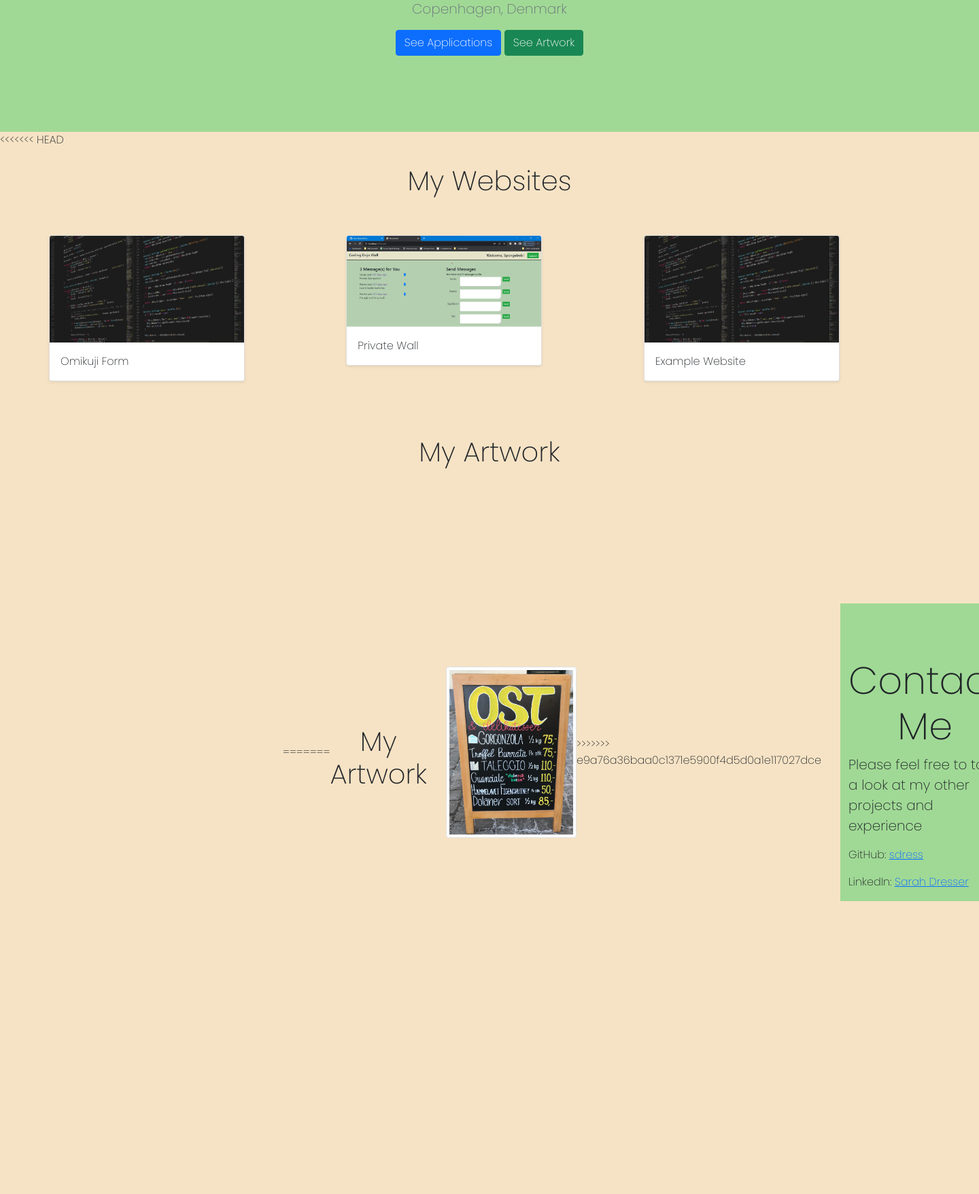
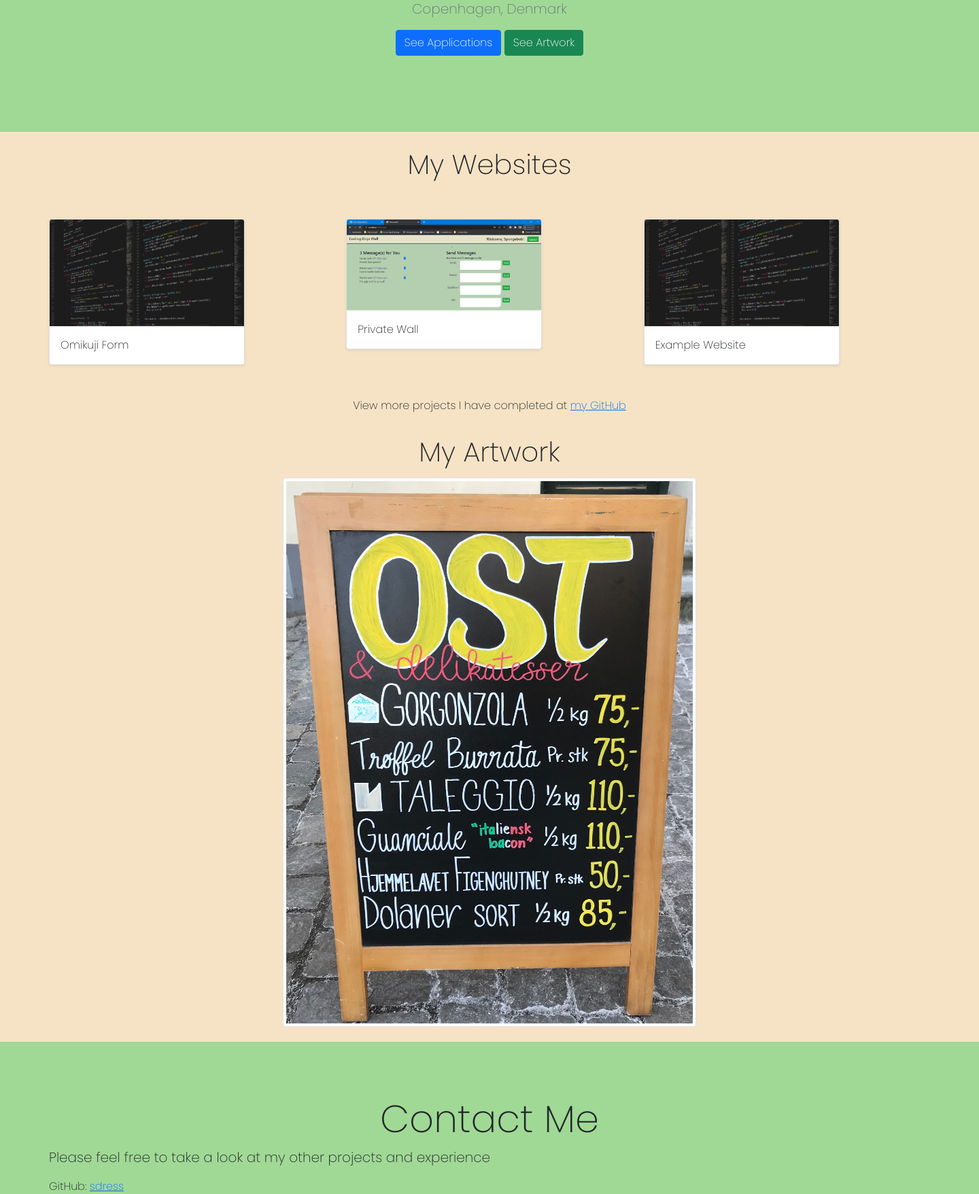
Before and after one commit to sdress/my-portfolio, a Django app: page /dashboard in a window 1440 px wide; the page is wider, and only the part inside the window is pictured. Shown: the part 184-1941 px from the top of that part at 68% size. Before the commit the page ends 1510 px from the top of that part, so only its background shows below. Run offline with Django 4.2, Linux system fonts and the light colour scheme.

Commit message:
saving additions to my websites section

```diff
--- a/my_portfolio_project/templates/dashboard.html
+++ b/my_portfolio_project/templates/dashboard.html
@@ -33,7 +33,6 @@
 
     </div>
 
-<<<<<<< HEAD
     <!-- My Websites Section -->
     <p id="scrollspyWebsites"></p>
     <h1 class="text-center mt-4">My Websites</h1>
@@ -72,6 +71,8 @@
         </div>
     </div>
 
+    <p class="text-center">View more projects I have completed at <a href="https://www.github.com/sdress">my GitHub</a></p>
+
     <!-- My Artwork Section -->
 
     <!-- carousel view -->
@@ -90,26 +91,6 @@
                     <img src="{% static 'imgs/bar_menu.jpg' %}" class="d-block w-100 img-responsive" alt="black bar menu on white table">
                 </div>
             </div>
-=======
-    <!-- My Artwork Section -->
-
-    <!-- carousel view -->
-    <p id="scrollspyArtwork"></p>
-    <h1 class="text-center mt-4">My Artwork</h1>
-    <div class="container d-flex justify-content-center align-items-center">
-        <div class="carousel slide carousel-fade p-3 d-flex align-items-center" data-bs-ride="carousel" style="height: 820px; width: 640px;">
-            <div class="carousel-inner">
-                <div class="carousel-item active img-thumbnail">
-                    <img src="{% static 'imgs/ost.jpg' %}" class="w-100 img-responsive" alt="Cheese shop menu board outside on cobblestone">
-                </div>
-                <div class="carousel-item img-thumbnail">
-                    <img src="{% static 'imgs/velkommen.jpg' %}" class="d-block w-100 img-responsive" alt="glass mirror with flourished writing that says, 'velkommen'">
-                </div>
-                <div class="carousel-item img-thumbnail">
-                    <img src="{% static 'imgs/bar_menu.jpg' %}" class="d-block w-100 img-responsive" alt="black bar menu on white table">
-                </div>
-            </div>
->>>>>>> e9a76a36baa0c1371e5900f4d5d0a1e117027dce
             <!-- TO-DO: buttons not working-->
             <!-- <button class="carousel-control-prev" type="button" data-bs-target="#carouselExampleControls" data-bs-slide="prev">
                 <span class="carousel-control-prev-icon" aria-hidden="true"></span>
```
